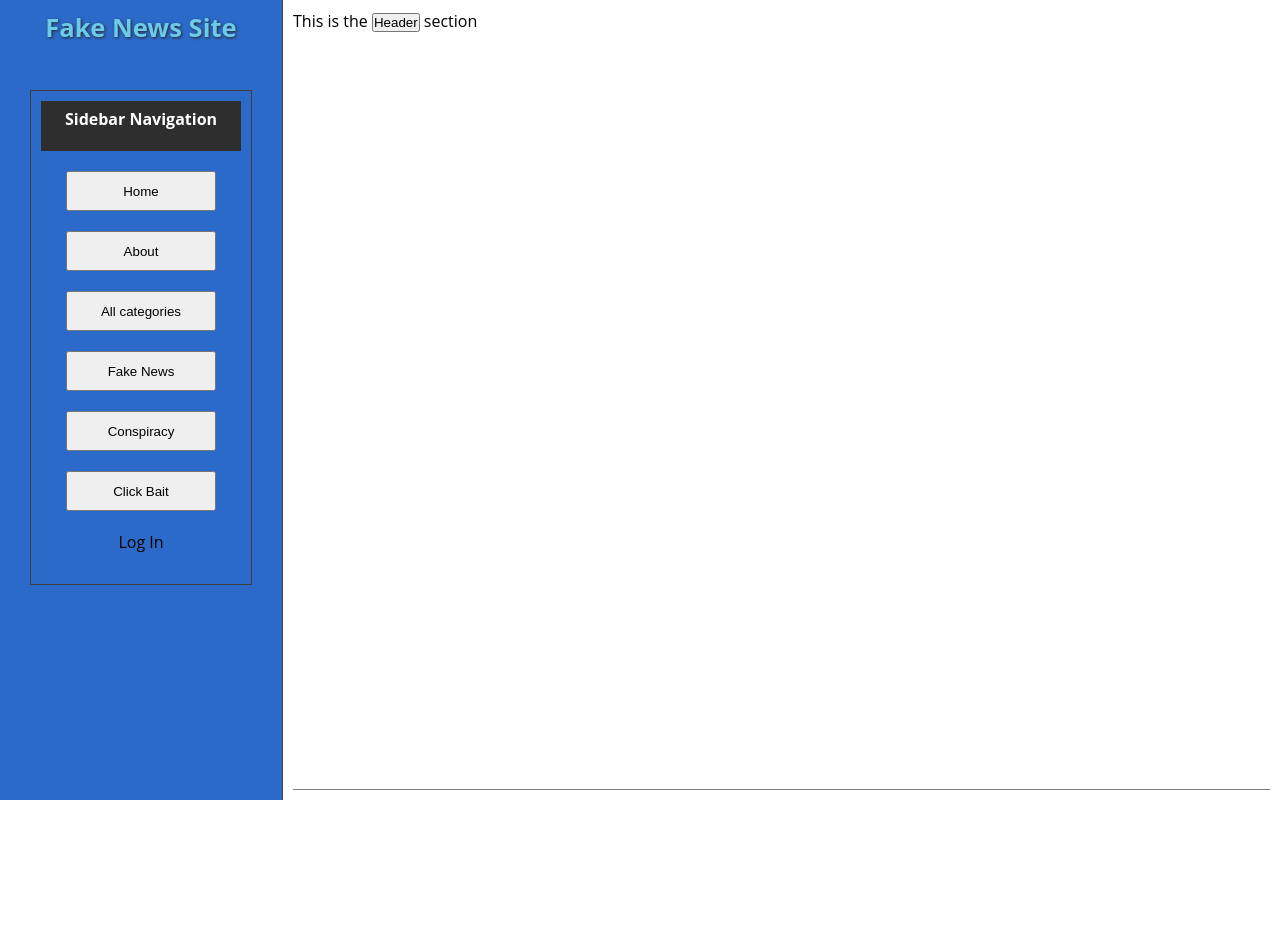
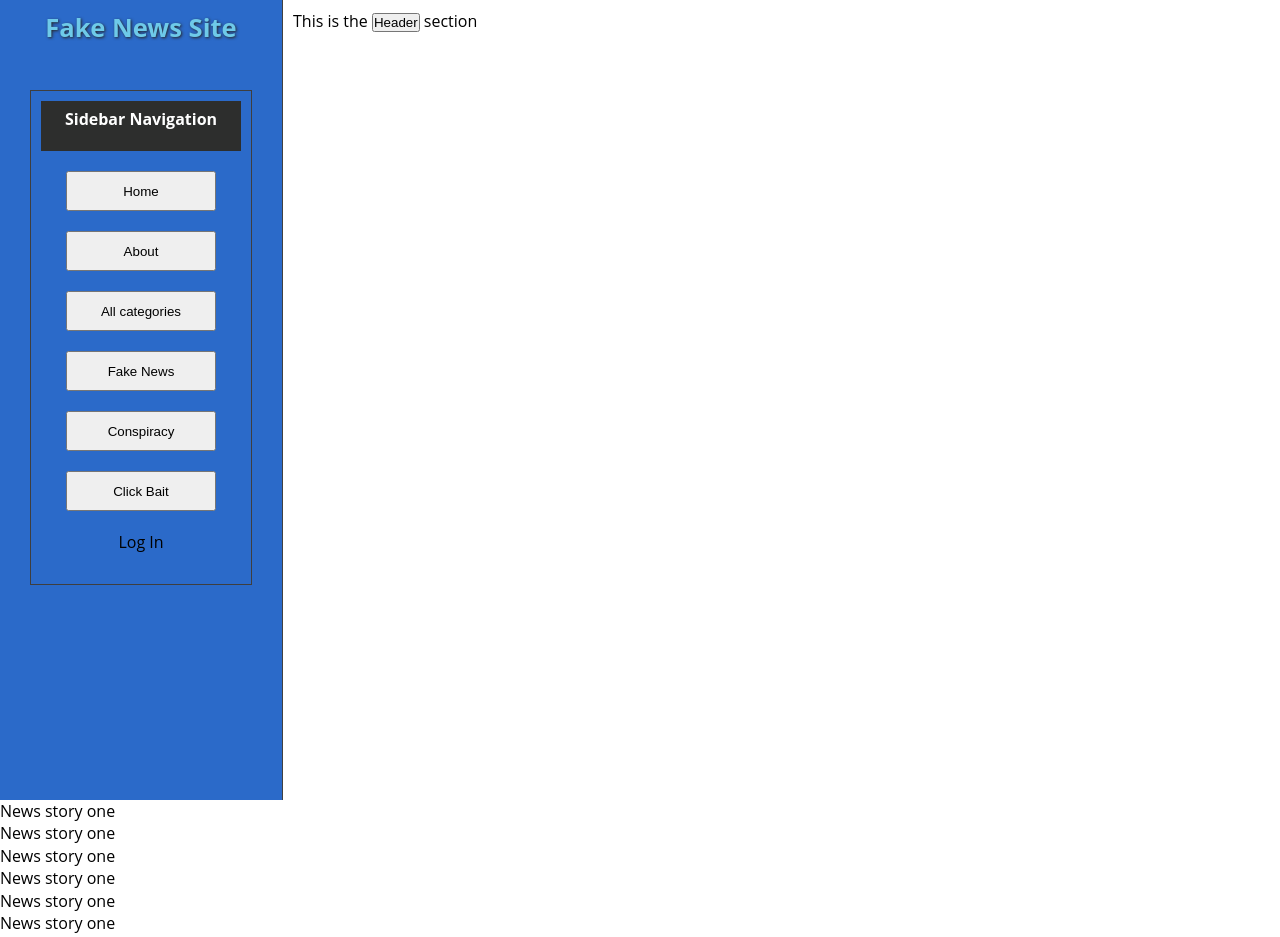
Before and after one commit to JS-goose/fake_news_react, a React (Create React App) app: page / in a window 1280 px wide. Shown: the top 937 px of the page. Before the commit the page ends 800 px from the top, so only its background shows below. Built offline with nearby package versions, Linux system fonts and the light colour scheme; no server answers.

Commit message:
added placeholders to latest stories section

```diff
--- a/src/components/layout/Sidebar.js
+++ b/src/components/layout/Sidebar.js
@@ -46,7 +46,15 @@ export default function Header() {
         </ul>
       </nav>
       <section id="latest-stories">
-
+        <ul>
+          <li>News story one</li>
+          <li>News story one</li>
+          <li>News story one</li>
+          <li>News story one</li>
+          <li>News story one</li>
+          <li>News story one</li>
+          <li>News story one</li>
+        </ul>
       </section>
     </header>
   );
```
